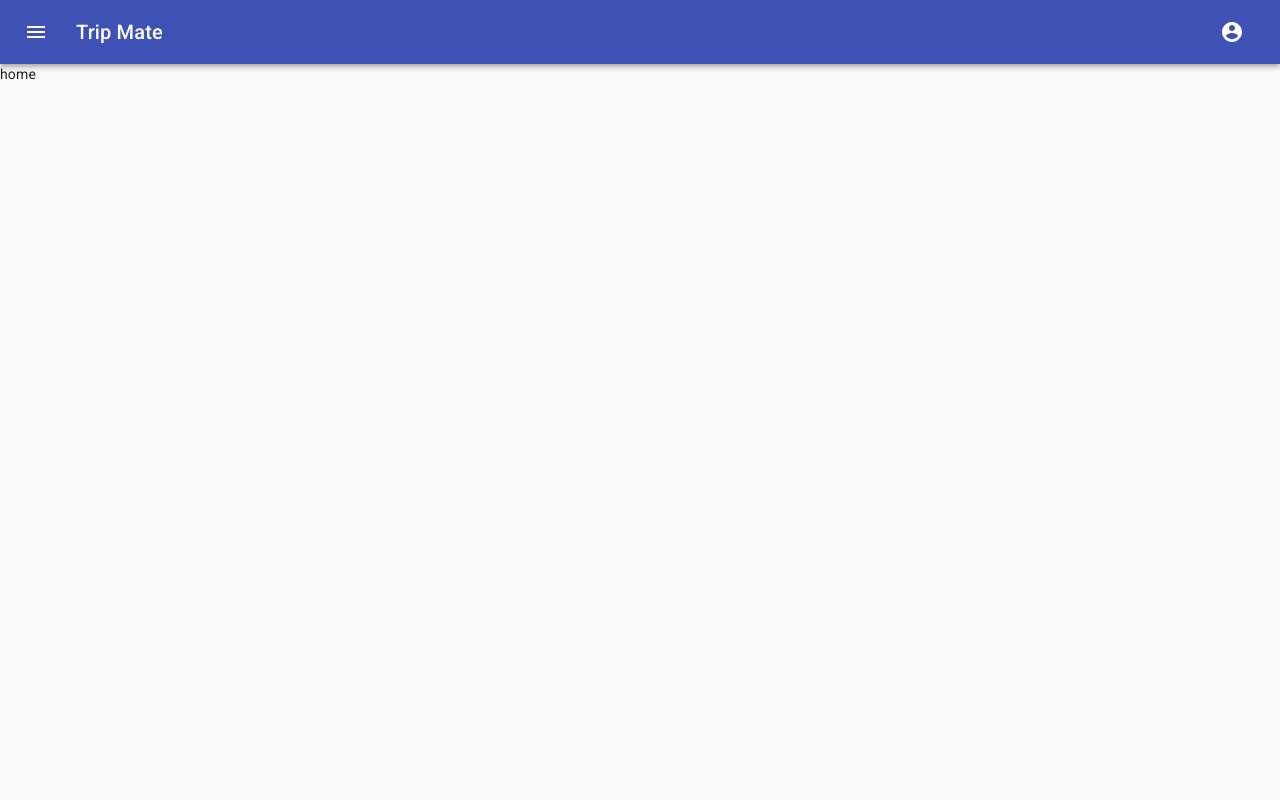
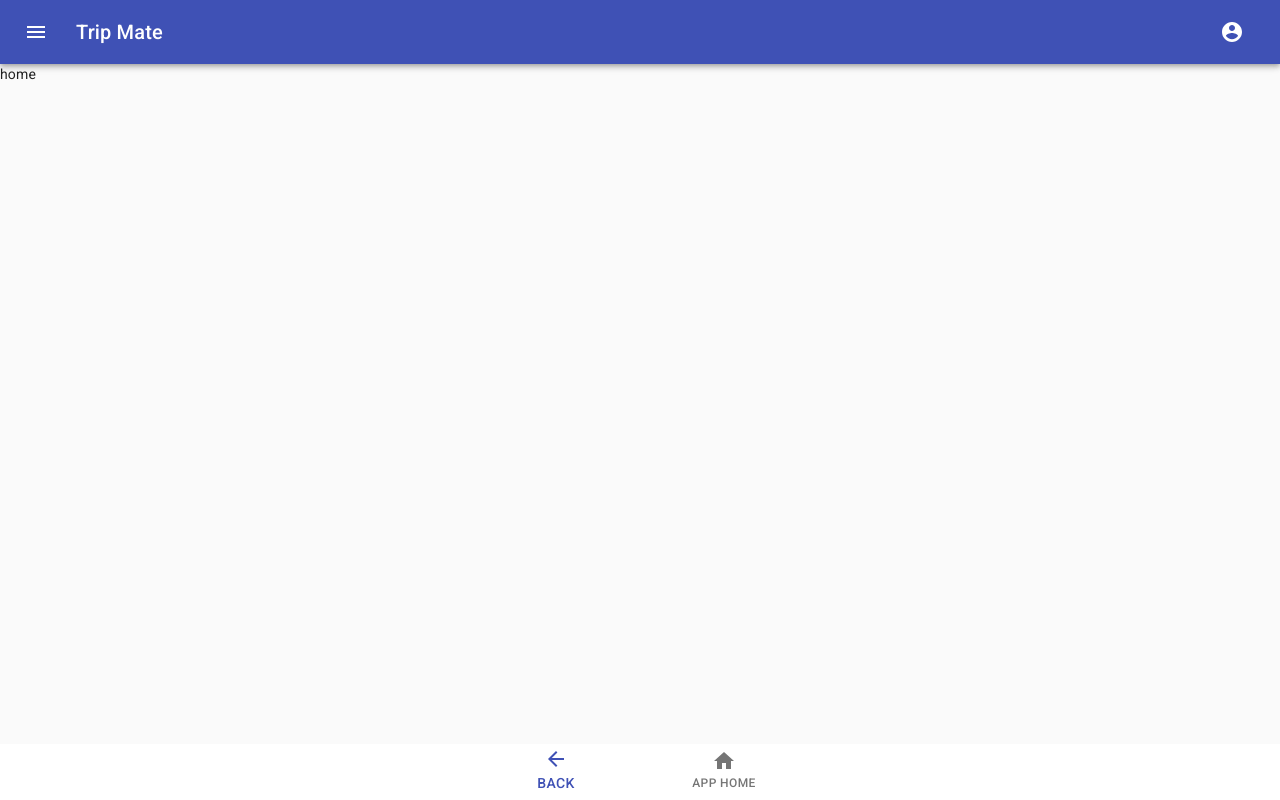
Before and after one commit to Trip-Mate/Front-end, a React (Create React App) app: page / in a window 1280 px wide. Built offline with nearby package versions, Linux system fonts and the light colour scheme.

Commit message:
Added bottom navigation and adjusted pages to work with navigation

```diff
--- a/src/App.js
+++ b/src/App.js
@@ -8,6 +8,7 @@ import Navbar from './components/layout/Navbar2';
 
 /* User Context */
 import CurrentUserContext from './contexts/current-user/current-user.context';
+import BottomNavigation from './components/layout/BottomNavigation';
 
 import './App.css';
 import CssBaseline from '@material-ui/core/CssBaseline';
@@ -26,20 +27,23 @@ const App = () => {
 			setCurrentUser(data.user);
 		}
 	}, []);
-	return(
+	return (
 			<Router>
 				<CssBaseline />
-			<CurrentUserContext.Provider value={{
+				<CurrentUserContext.Provider
+					value={{
 						currentUser,
-				setCurrentUser
-			}}>
+						setCurrentUser,
+					}}
+				>
 					<Navbar />
 					<Suspense fallback={<Spinner />}>
 						<Routing />
+						<BottomNavigation />
 					</Suspense>
 				</CurrentUserContext.Provider>
 			</Router>
-	)
+	);
 };
 
 export default App;
--- a/src/Pages/App/Overview/Overview.js
+++ b/src/Pages/App/Overview/Overview.js
@@ -57,7 +57,7 @@ const useStyles = makeStyles((theme) => ({
     top: '56px',
     backgroundSize: 'cover',
     width: '100%',
-    height: '94vh',
+    height: 'calc(100% - 56px)',
     // filter: 'grayscale(100%)',
     opacity: '0.4',
 
--- a/src/Pages/App/Trip/NewTrip.js
+++ b/src/Pages/App/Trip/NewTrip.js
@@ -48,9 +48,10 @@ const useStyles = makeStyles((theme) => ({
 		display: 'flex',
 		flexDirection: 'column',
 		alignItems: 'center',
+		marginBottom: '55px'
 	},
 	paper: {
-		margin: theme.spacing(2, 0),
+		margin: theme.spacing(1, 0),
 		padding: theme.spacing(2, 2),
 	},
 	titleContainer: {
@@ -187,7 +188,6 @@ function NewTrip(props) {
 	};
 	return (
 		<Container component='main' maxWidth='xs'>
-			<DevTool control={control} />
 
 			<div className={classes.container}>
 				<Paper elevation={3} className={classes.paper}>
@@ -252,7 +252,8 @@ function NewTrip(props) {
 											required: 'Departure date is required',
 											validate: (value) => null,
 											pattern: {
-												value: /^[0,1]?\d{1}\/(([0-2]?\d{1})|([3][0,1]{1}))\/(([1]{1}[9]{1}[9]{1}\d{1})|([2-9]{1}\d{3}_?))$/,
+												// value: /^[0,1]?\d{1}\/(([0-2]?\d{1})|([3][0,1]{1}))\/(([1]{1}[9]{1}[9]{1}\d{1})|([2-9]{1}\d{3}_?))$/,
+												value: /[^\d]+/gi,
 												message: 'Invalid date',
 											},
 										})}
@@ -332,7 +333,7 @@ function NewTrip(props) {
 									{...params}
 									variant='outlined'
 									label='Countries'
-									helperText='The countries you want to visit on your trip'
+									// helperText='The countries you want to visit on your trip'
 									inputRef={register({
 										validate: {
 											isUndefined: () =>
@@ -367,7 +368,7 @@ function NewTrip(props) {
 							label='Trip Budget'
 							type='number'
 							name='budget'
-							helperText='Estimated budget for the trip'
+							// helperText='Estimated budget for the trip'
 							onChange={handleBudgetChange}
 							error={false}
 						/>
@@ -391,7 +392,7 @@ function NewTrip(props) {
 									variant='outlined'
 									name='baseCurrency'
 									label='Base Currency'
-									helperText='Your currency that you use'
+									// helperText='Your currency that you use'
 									inputRef={register({
 										validate: {
 											isUndefined: () =>
--- a/src/Pages/App/Trip/my-trips.js
+++ b/src/Pages/App/Trip/my-trips.js
@@ -39,6 +39,7 @@ const useStyles = makeStyles((theme) => ({
 		alignItems: 'flex-start',
 		overflow: 'hidden',
 		backgroundColor: theme.palette.background.paper,
+		paddingBottom: '50px'
 	},
 	// Container
 	gridList: {
--- a/src/Pages/App/Trip/trip-plan.js
+++ b/src/Pages/App/Trip/trip-plan.js
@@ -49,7 +49,7 @@ const TripPlan = ({ match }) => {
 
 		/* Demo Container */
         <section
-		style={{ display: 'flex', flexDirection: 'column', justifyContent: 'space-evenly', alignItems: 'center', contentVisibility: 'auto' }}
+		style={{ display: 'flex', flexDirection: 'column', justifyContent: 'space-evenly', alignItems: 'center', contentVisibility: 'auto', marginBottom: '60px', }}
 		>
 			{
 				!days?.length > 0 ? (
--- a/src/Pages/Website/User/Profile/Profile.js
+++ b/src/Pages/Website/User/Profile/Profile.js
@@ -10,6 +10,9 @@ import EditProfile from '../../../../components/EditProfile/EditProfile';
 import DeleteAccount from '../../../../components/DeleteAccount/DeleteAccount';
 
 const useStyles = makeStyles((theme) => ({
+    container: {
+        marginBottom: '65px',
+    },
     paper: {
         marginTop: theme.spacing(2),
         padding: theme.spacing(4)
@@ -105,7 +108,7 @@ const Profile = () => {
         }
     }, [currentUser]);
     return (
-			<Container>
+			<Container className={classes.container}>
 				<Grid container spacing={1} alignItems='center' justify='center'>
 					<Grid item xs={6} sm={3}>
 						<Paper className={classes.paper}>
--- /dev/null
+++ b/src/components/layout/BottomNavigation.js
@@ -0,0 +1,74 @@
+import React from 'react';
+import { Link, withRouter } from 'react-router-dom';
+import {
+	HomeRoute,
+	FeaturesRoute,
+	DocsRoute,
+	ContactRoute,
+	LoginRoute,
+	RegisterRoute,
+	ProfileRoute,
+	OverviewRoute,
+} from '../../Routing';
+
+import { makeStyles } from '@material-ui/core/styles';
+import { BottomNavigation, BottomNavigationAction, Button } from '@material-ui/core/';
+
+import ArrowBackIcon from '@material-ui/icons/ArrowBack';
+import HomeIcon from '@material-ui/icons/Home';
+import EditIcon from '@material-ui/icons/Edit';
+
+const useStyles = makeStyles({
+	root: {
+		width: '100%',
+		position: 'fixed',
+    bottom: 0,
+    marginTop: '60px',
+	},
+	button: {
+		'&$selected': {
+			fontSize: '10px',
+		}
+	}
+});
+
+
+
+const BottomNavigationTrips = (props) => {
+	const classes = useStyles();
+	const [value, setValue] = React.useState(0);
+	return (
+		<BottomNavigation
+			value={value}
+			onChange={(event, newValue) => {
+				setValue(newValue);
+			}}
+			showLabels
+			className={classes.root}
+		>
+			<BottomNavigationAction
+				label='Back'
+				icon={<ArrowBackIcon />}
+				component={Button}
+				// TODO: Has to be changed when the parent component is completed
+				onClick={() => props.history.goBack()}
+			/>
+			<BottomNavigationAction
+				label='App Home'
+				icon={<HomeIcon />}
+				component={Button}
+				onClick={() => props.history.push(OverviewRoute)}
+			/>
+			{/* <BottomNavigationAction
+				label='Edit'
+				icon={<EditIcon />}
+				component={Button}
+				// TODO: Has to be changed edit function is implemented
+        link={HomeRoute}
+        className={classes.button}
+			/> */}
+		</BottomNavigation>
+	);
+};
+
+export default withRouter(BottomNavigationTrips);
```
Lines whose indentation alone changed are shown as unchanged.
